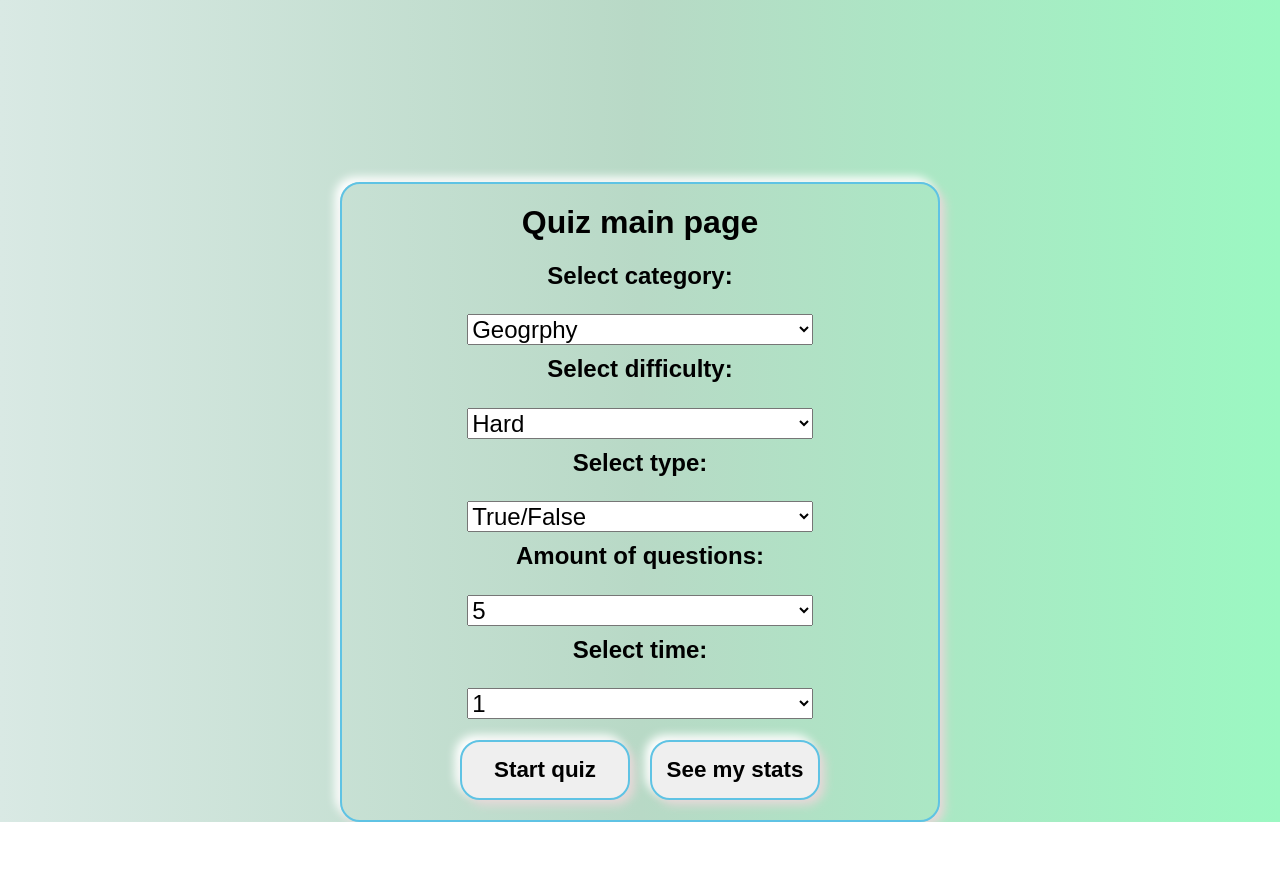
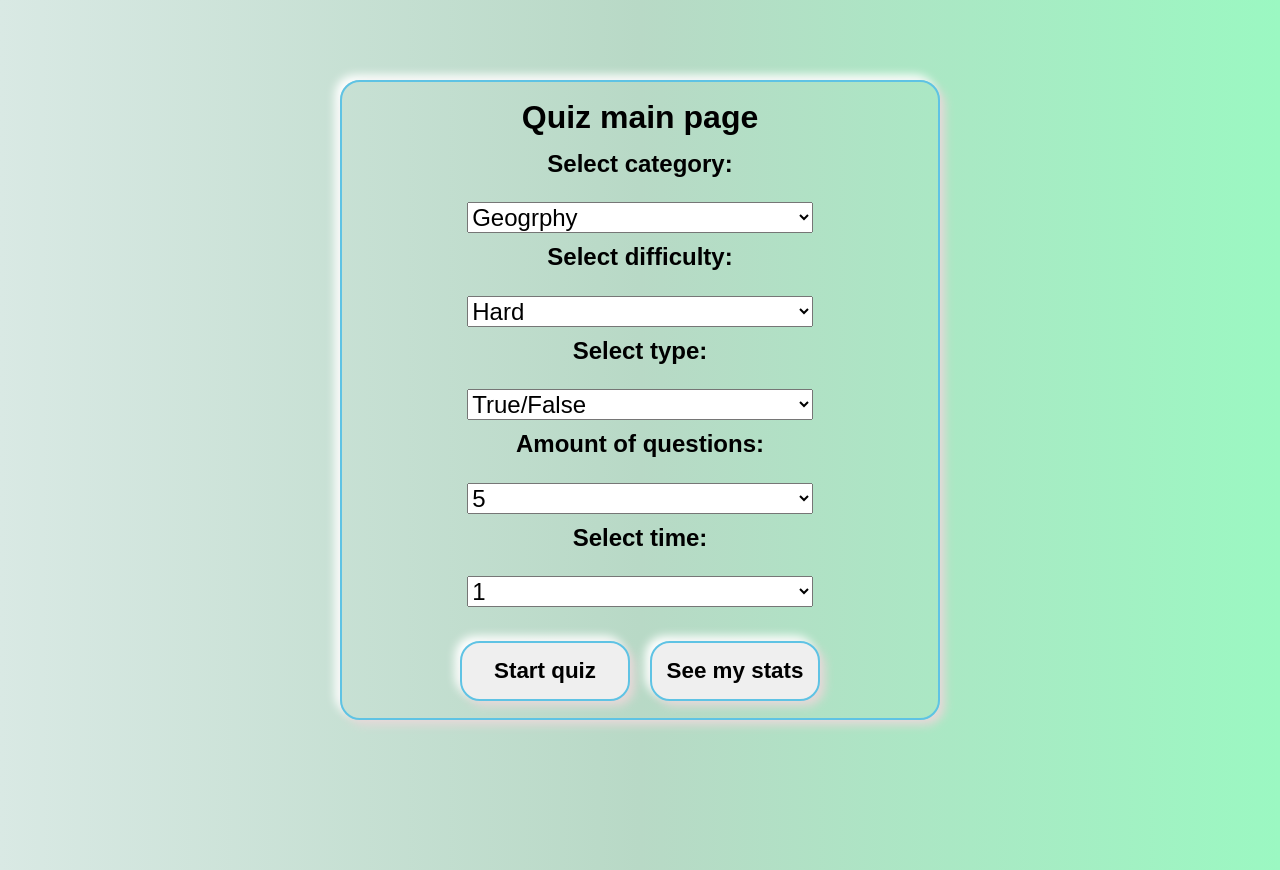
Before and after one commit to ZhukAleksandr/Quiz-React, a React (Vite) app in the folder quiz/: page / in a window 1280 px wide. Before the commit the page ends 822 px from the top, so only its background shows below. Built offline with nearby package versions, Linux system fonts and the light colour scheme.

Commit message:
change style root element

```diff
--- a/quiz/src/App.css
+++ b/quiz/src/App.css
@@ -21,6 +21,9 @@ body {
   padding: 2rem;
   text-align: center;
   height: 100vh;
+  display: flex;
+  align-items: center;
+  justify-content: center;
 }
 
 
@@ -61,6 +64,7 @@ h2 {
   justify-content: space-around;
   flex-direction: column;
   gap: 10px;
+  margin-bottom: 20px;
 }
 
 .quiz-config{
```
